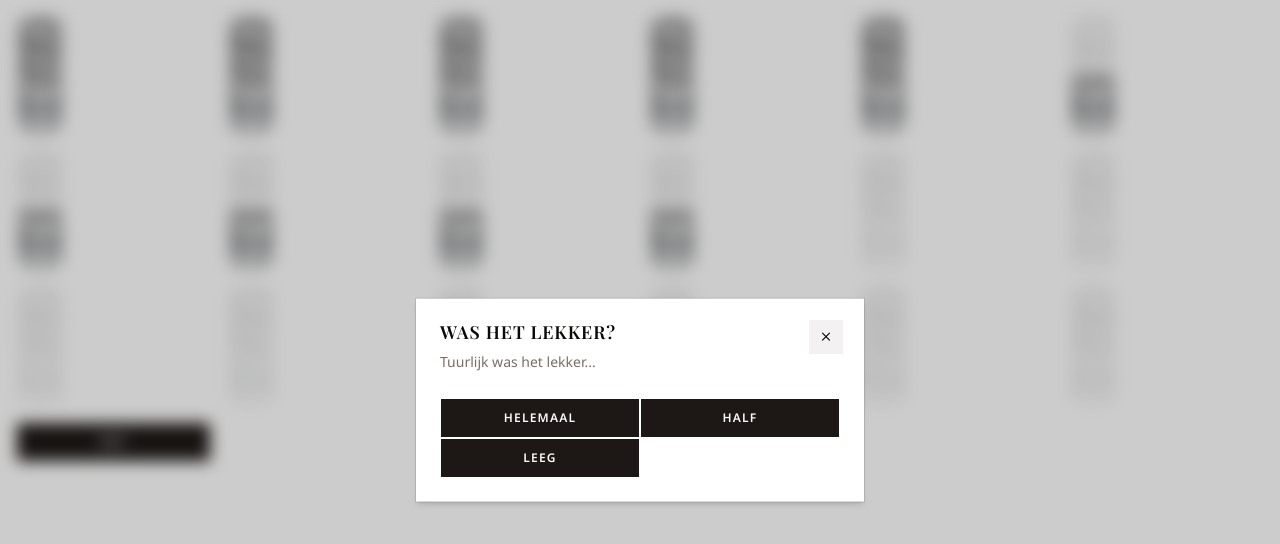
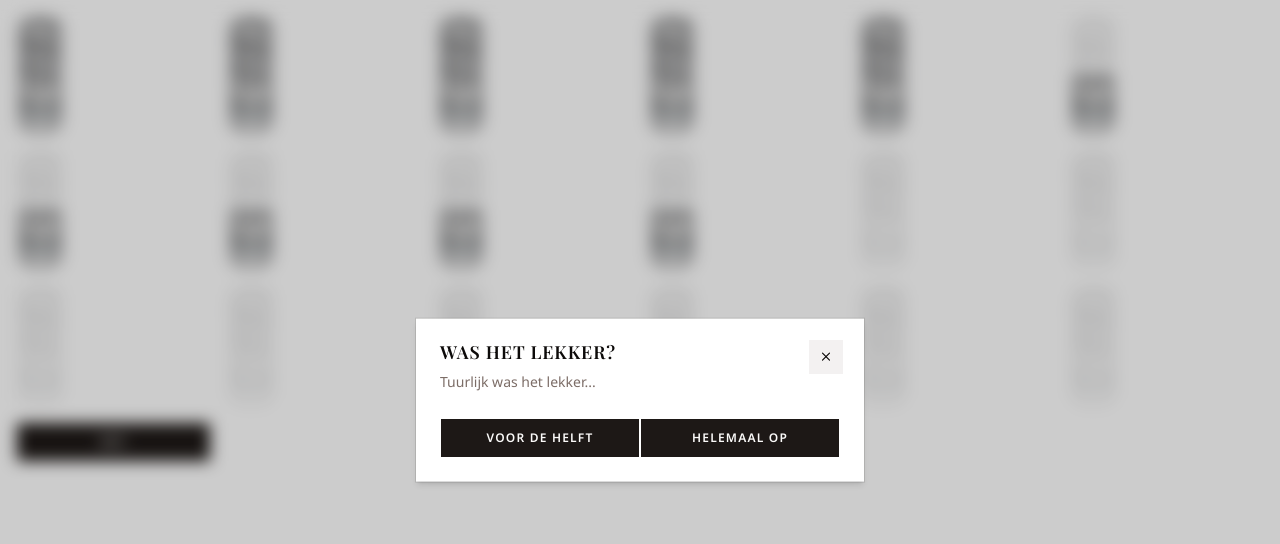
Before and after one commit to straatrakker/monster-tracker, a Next.js app: page / in a window 1280 px wide. Both pictures are taken after a click on the button 113 px from the left and 75 px from the top of the page. Shown: the top 544 px of the page. Built offline with nearby package versions, Linux system fonts and the light colour scheme; a web font is replaced by a local one.

Commit message:
feat: refactor MonsterCan component to dynamically render button labels based on status

```diff
--- a/components/monster.tsx
+++ b/components/monster.tsx
@@ -14,7 +14,15 @@ interface MonsterCanProps {
   status: "FULL" | "HALF" | "EMPTY";
 }
 
+const ALL_STATUSES: { value: "FULL" | "HALF" | "EMPTY"; label: string }[] = [
+  { value: "FULL", label: "Weer vol" },
+  { value: "HALF", label: "Voor de helft" },
+  { value: "EMPTY", label: "Helemaal op" },
+];
+
 export const MonsterCan = ({ status }: MonsterCanProps) => {
+  const otherStatuses = ALL_STATUSES.filter((s) => s.value !== status);
+
   return (
     <Dialog>
       <DialogTrigger>
@@ -37,9 +45,9 @@ export const MonsterCan = ({ status }: MonsterCanProps) => {
           <DialogDescription>Tuurlijk was het lekker...</DialogDescription>
         </DialogHeader>
         <div className="grid grid-cols-2">
-          <Button>Helemaal</Button>
-          <Button>Half</Button>
-          <Button>Leeg</Button>
+          {otherStatuses.map((s) => (
+            <Button key={s.value}>{s.label}</Button>
+          ))}
         </div>
       </DialogContent>
     </Dialog>
```
